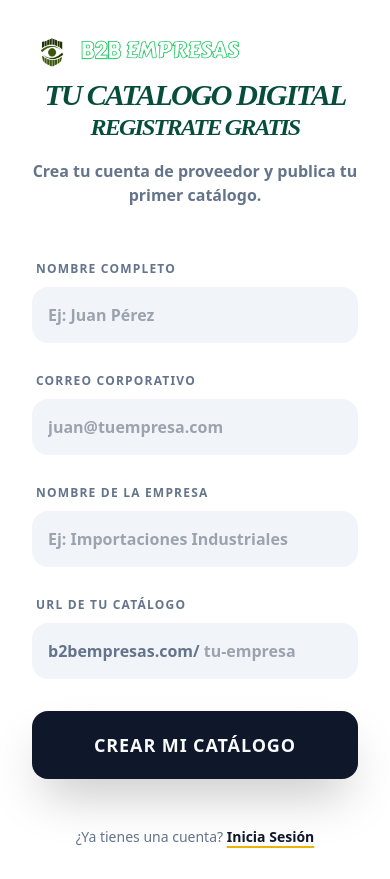
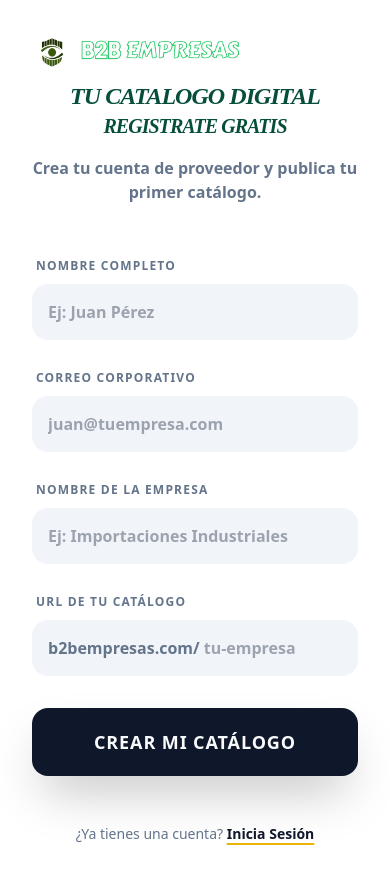
Before and after one commit to antoniogm854/b2b-empresas, a Next.js app in the folder apps/web/: page /register in a window 390 px wide. Shown: the top 879 px of the page. Built offline with nearby package versions, Linux system fonts and the light colour scheme; no server answers.

Commit message:
fix: enforce 2-line layout in registration title with responsive font sizing

```diff
--- a/apps/web/src/app/register/page.tsx
+++ b/apps/web/src/app/register/page.tsx
@@ -103,11 +103,11 @@ export default function RegisterPage() {
         <div className="w-full max-w-md space-y-12 mt-12 md:mt-0">
           <div className="space-y-4 text-center">
             <h1
-              className="text-3xl sm:text-5xl font-black tracking-tightest uppercase italic text-[#064e3b] leading-none"
+              className="font-black tracking-tightest uppercase italic text-[#064e3b] leading-tight"
               style={{ fontFamily: "'Bodoni MT Black', 'Bodoni MT', serif" }}
             >
-              TU CATALOGO DIGITAL <br />
-              <span className="text-2xl sm:text-4xl">REGISTRATE GRATIS</span>
+              <span className="text-2xl sm:text-4xl block whitespace-nowrap">TU CATALOGO DIGITAL</span>
+              <span className="text-xl sm:text-3xl block whitespace-nowrap">REGISTRATE GRATIS</span>
             </h1>
             <p className="text-muted-foreground font-semibold">Crea tu cuenta de proveedor y publica tu primer catálogo.</p>
           </div>
```
